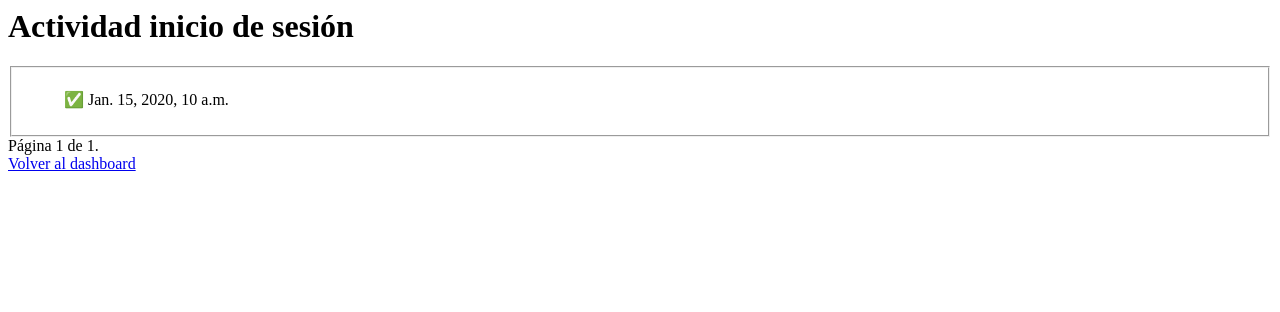
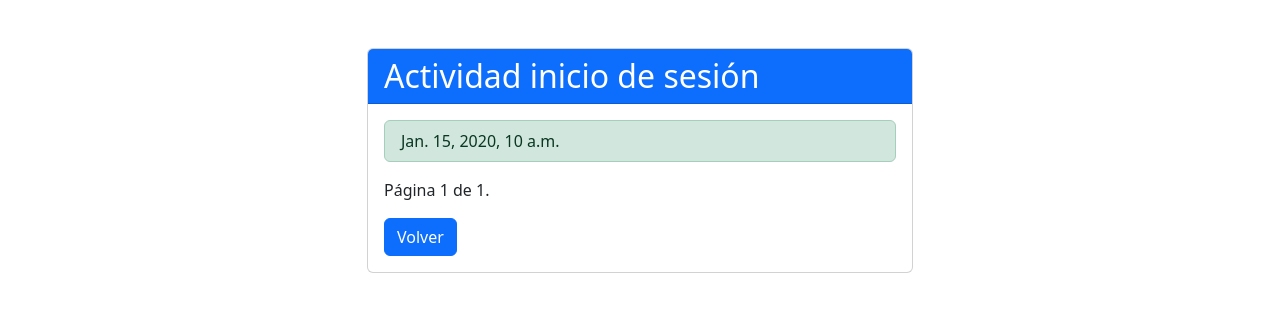
Before and after one commit to mariaescalante/decide-single-velazquez, a Django app: page /authentication/actividad/ in a window 1280 px wide. Shown: the top 312 px of the page. Run offline with Django 3.2, Linux system fonts and the light colour scheme; a user stored in the database is signed in; tables that the repository leaves empty hold one stand-in row (values such as "Sample post"); parts of the project's set-up code (start-up, migrations or seed data) failed here and were passed over; some libraries are stand-ins or nearby versions.

Commit message:
style: add styles

```diff
--- a/decide/authentication/templates/actividad.html
+++ b/decide/authentication/templates/actividad.html
@@ -1,52 +1,32 @@
+{% extends "base.html" %}
+
 <title>{% block title %}Actividad inicio de sesión{% endblock %}</title>
 
 {% block content %}
 
-<style>
-    a.button {
-        display: inline-block;
-        padding: 5px 10px;
-        font-size: 16px;
-        text-align: center;
-        text-decoration: none;
-        cursor: pointer;
-        border: 1px solid #ccc;
-        border-radius: 5px;
-        background-color: #f0f0f0;
-        color: #333;
-        margin: 10px 0;
-    }
-
-    a.button:hover {
-        background-color: #e0e0e0;
-    }
-</style>
-
-
-<div class="content-section">
-    <h1>Actividad inicio de sesión</h1>
-
-        <fieldset class="form-group">
-        <ul style="list-style: none;">
+<div class="container mt-5">
+  <div class="row justify-content-center">
+    <div class="col-md-6">
+      <div class="card">
+        <div class="card-header bg-primary text-white d-flex align-items-center">
+          <h2 class="d-inline-block m-0">Actividad inicio de sesión</h2>
+        </div>
+        <div class="card-body">
+          <ul class="list-group">
             {% for actividad in actividades %}
-                <li>
               {% if actividad.exito %}
-                    ✅
+                <li class="list-group-item list-group-item-success">{{ actividad.fecha }}</li>
               {% else %}
-                    ❌
+                <li class="list-group-item list-group-item-danger">{{ actividad.fecha }}</li>
               {% endif %}
-                    {{ actividad.fecha }}
-                </li>
             {% endfor %}
           </ul>
 
-        </fieldset>
-
-        <div class="pagination">
+          <div class="pagination mt-3">
               <span class="step-links">
                   {% if actividades.has_previous %}
-                    <a class="button" href="?page=1">&laquo; primera</a>
-                    <a class="button" href="?page={{ actividades.previous_page_number }}">anterior</a>
+                      <a class="btn btn-secondary" href="?page=1">&laquo; primera</a>
+                      <a class="btn btn-secondary" href="?page={{ actividades.previous_page_number }}">anterior</a>
                   {% endif %}
 
                   <span class="current">
@@ -54,19 +34,18 @@
                   </span>
 
                   {% if actividades.has_next %}
-                    <a class="button" href="?page={{ actividades.next_page_number }}">siguiente</a>
-                    <a class="button" href="?page={{ actividades.paginator.num_pages }}">última &raquo;</a>
+                      <a class="btn btn-secondary" href="?page={{ actividades.next_page_number }}">siguiente</a>
+                      <a class="btn btn-secondary" href="?page={{ actividades.paginator.num_pages }}">última &raquo;</a>
                   {% endif %}
               </span>
 
           </div>
 
-        <div class="form-group">
-            <a href="/authentication/dashboard/">Volver al dashboard</a>
+
+              <a class="btn btn-primary align-self-start mt-3" href="{% url "home" %}">Volver</a>
         </div>
-        <div>
-
       </div>
-
-
+    </div>
+  </div>
+</div>
 {% endblock content %}
```
Also changed, not shown: decide/authentication/forms.py (+11 -2 lines), decide/authentication/templates/cuenta.html (+27 -7 lines), decide/authentication/templates/editar_perfil.html (+25 -7 lines), decide/authentication/templates/registro.html (+26 -14 lines), decide/authentication/templates/registro_email.html (+27 -12 lines), decide/authentication/templates/terminos_condiciones.html (+12 -10 lines). Lines whose indentation alone changed are shown as unchanged.
